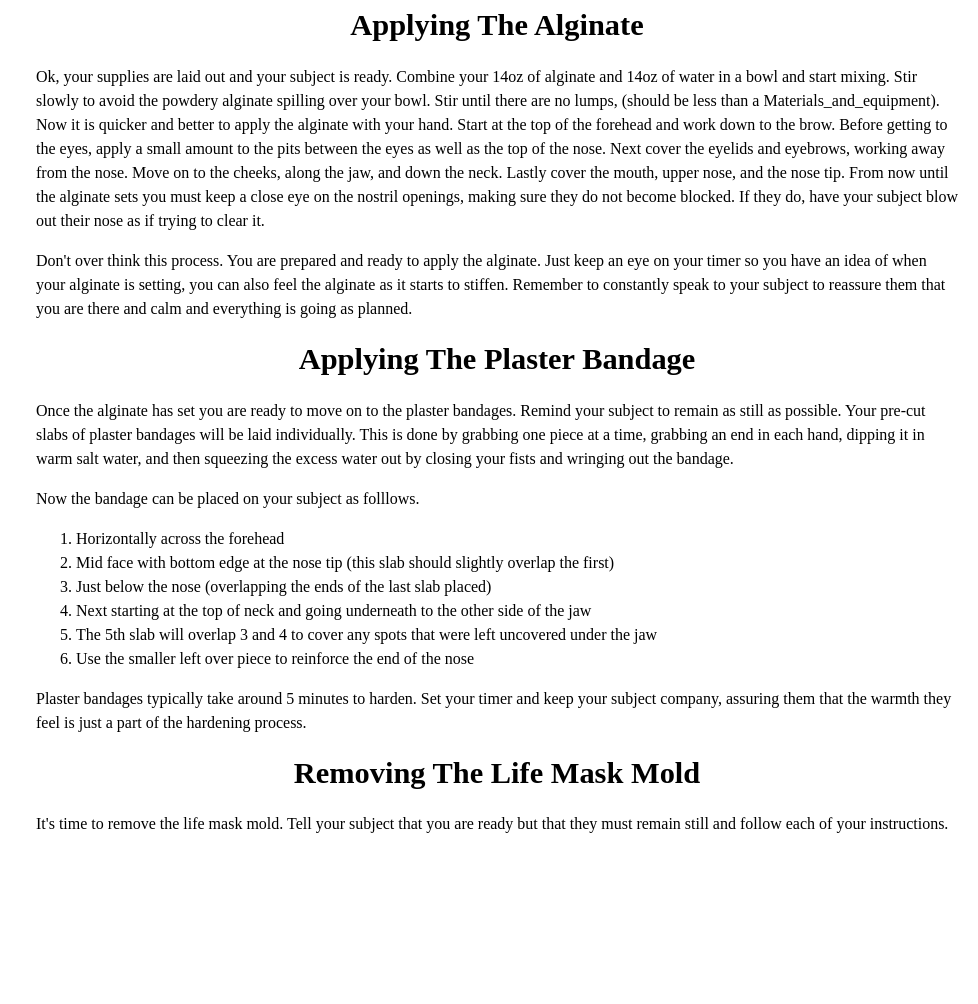
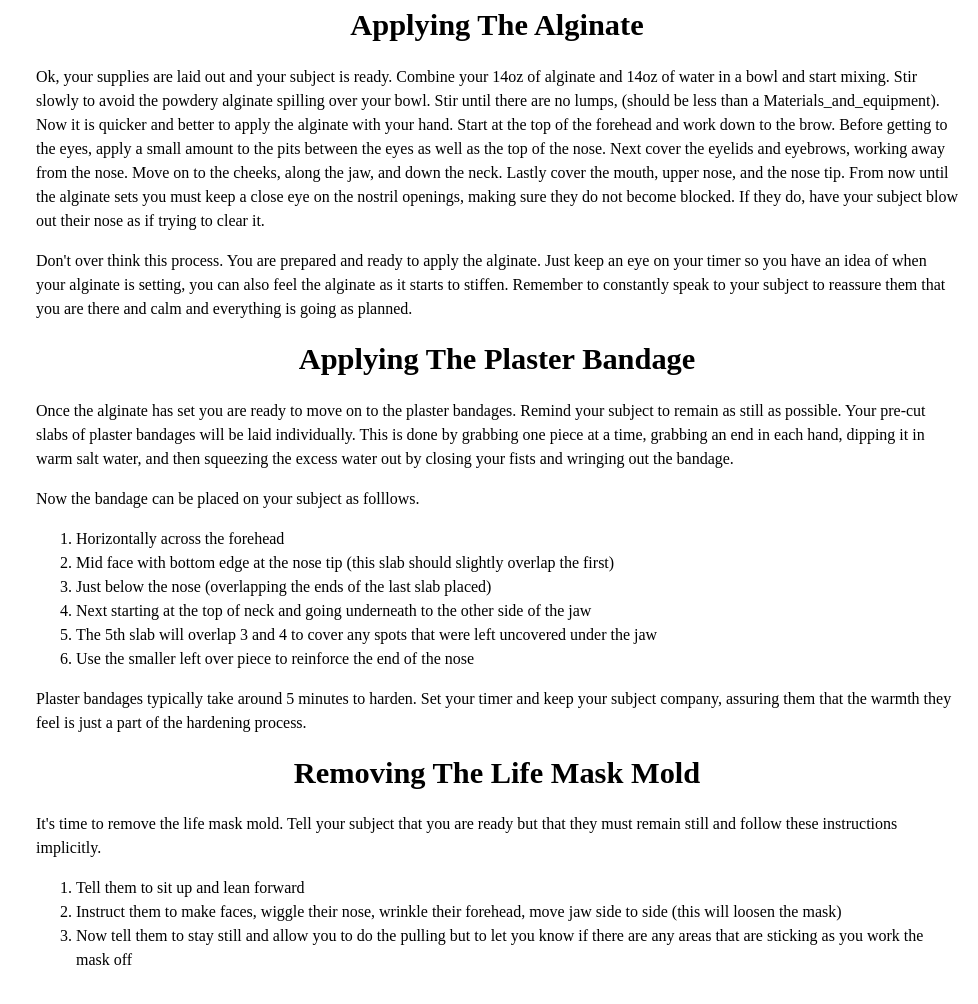
Before and after one commit to ReAnimatedMando/Documentation-Page, a plain HTML site: page index.html in a window 1280 px wide. Shown: the part 1041-2045 px from the top of the page, without its empty margins (302-1280 px from the left). Before the commit the page ends 1913 px from the top, so only its background shows below. Drawn offline with Linux system fonts and the light colour scheme.

Commit message:
removing mask
<ol> for subjects' steps

```diff
--- a/index.html
+++ b/index.html
@@ -135,8 +135,13 @@
             <header>Removing The Life Mask Mold</header>
             <p>It's time to remove the life mask mold. Tell your
                 subject that you are ready but that they must remain still
-                and follow each of your instructions.
+                and follow these instructions implicitly.
             </p>
+            <ol>
+                <li>Tell them to sit up and lean forward</li>
+                <li>Instruct them to make faces, wiggle their nose, wrinkle their forehead, move jaw side to side (this will loosen the mask)</li>
+                <li>Now tell them to stay still and allow you to do the pulling but to let you know if there are any areas that are sticking as you work the mask off</li>
+            </ol>
             <p></p>
         </section>
         <section class="main-section">
```
